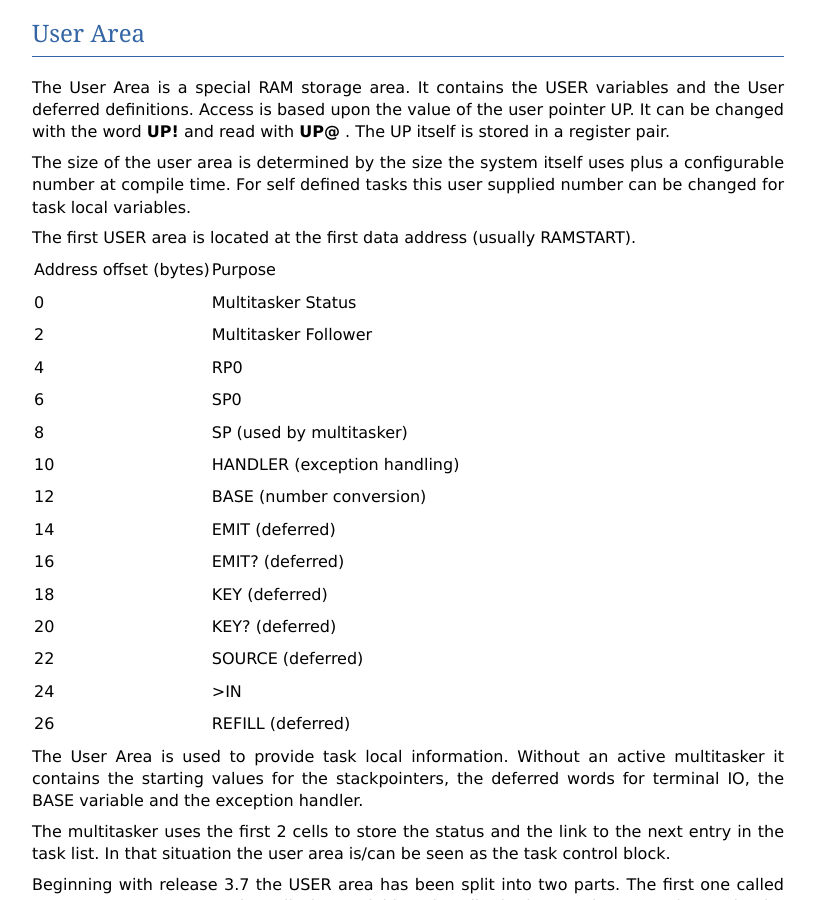
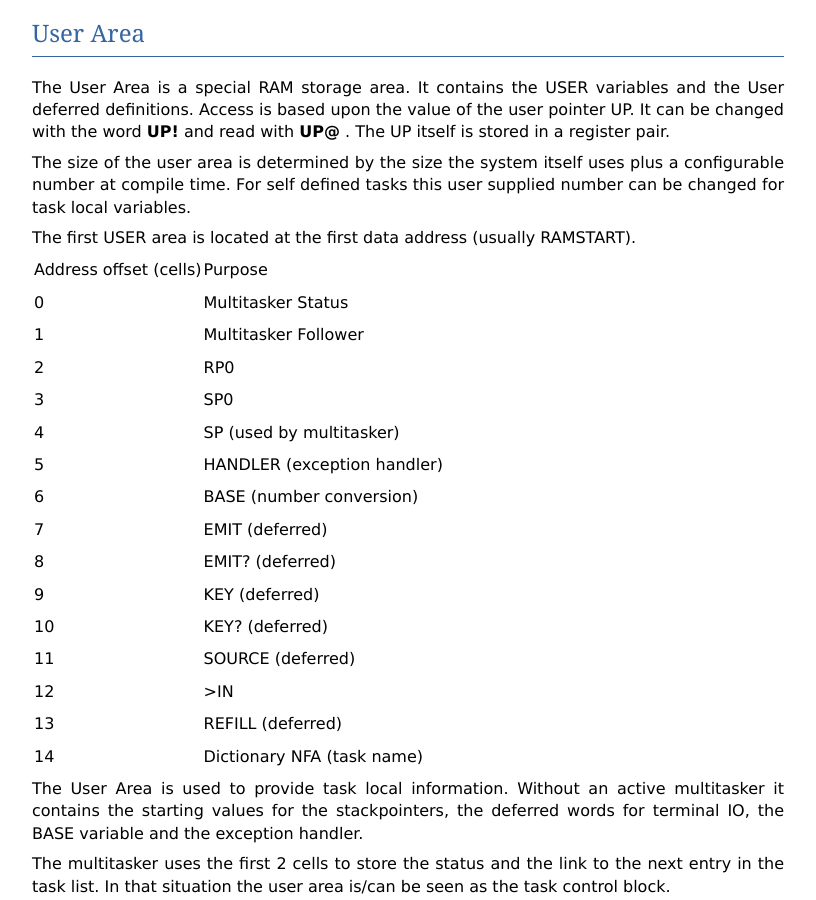
Before and after one commit to wexi/amforth-shadow, a Sphinx documentation site: the page built from doc/source/TG/Architecture.rst, in a window 1280 px wide and 900 px high, scrolled down 8244 px. Shown: the whole window, without its empty margins (64-880 px from the left). Built offline with Sphinx 7.4.7, drawn with Linux system fonts in a browser that asks for light colours; pages that are not in the unit, such as notebooks, are missing from menus.

Commit message:
minimal doc/source changes

```diff
--- a/doc/source/TG/Architecture.rst
+++ b/doc/source/TG/Architecture.rst
@@ -593,35 +593,37 @@ The first USER area is located at the first data address
 .. _userarea:
 
 +--------------------------+-----------------------------+
-| Address offset (bytes)   | Purpose                     |
+| Address offset (cells)   | Purpose                     |
 +--------------------------+-----------------------------+
 | 0                        | Multitasker Status          |
 +--------------------------+-----------------------------+
-| 2                        | Multitasker Follower        |
+| 1                        | Multitasker Follower        |
 +--------------------------+-----------------------------+
-| 4                        | RP0                         |
+| 2                        | RP0                         |
 +--------------------------+-----------------------------+
-| 6                        | SP0                         |
+| 3                        | SP0                         |
 +--------------------------+-----------------------------+
-| 8                        | SP (used by multitasker)    |
+| 4                        | SP (used by multitasker)    |
 +--------------------------+-----------------------------+
-| 10                       | HANDLER (exception handling)|
+| 5                        | HANDLER (exception handler) |
 +--------------------------+-----------------------------+
-| 12                       | BASE (number conversion)    |
+| 6                        | BASE (number conversion)    |
 +--------------------------+-----------------------------+
-| 14                       | EMIT (deferred)             |
+| 7                        | EMIT (deferred)             |
 +--------------------------+-----------------------------+
-| 16                       | EMIT? (deferred)            |
+| 8                        | EMIT? (deferred)            |
 +--------------------------+-----------------------------+
-| 18                       | KEY (deferred)              |
+| 9                        | KEY (deferred)              |
 +--------------------------+-----------------------------+
-| 20                       | KEY? (deferred)             |
+| 10                       | KEY? (deferred)             |
 +--------------------------+-----------------------------+
-| 22                       | SOURCE (deferred)           |
+| 11                       | SOURCE (deferred)           |
 +--------------------------+-----------------------------+
-| 24                       | >IN                         |
+| 12                       | >IN                         |
 +--------------------------+-----------------------------+
-| 26                       | REFILL (deferred)           |
+| 13                       | REFILL (deferred)           |
++--------------------------+-----------------------------+
+| 14                       | Dictionary NFA (task name)  |
 +--------------------------+-----------------------------+
 
 The User Area is used to provide task local
```
Also changed, not shown: doc/source/index.rst (+7 -2 lines).
